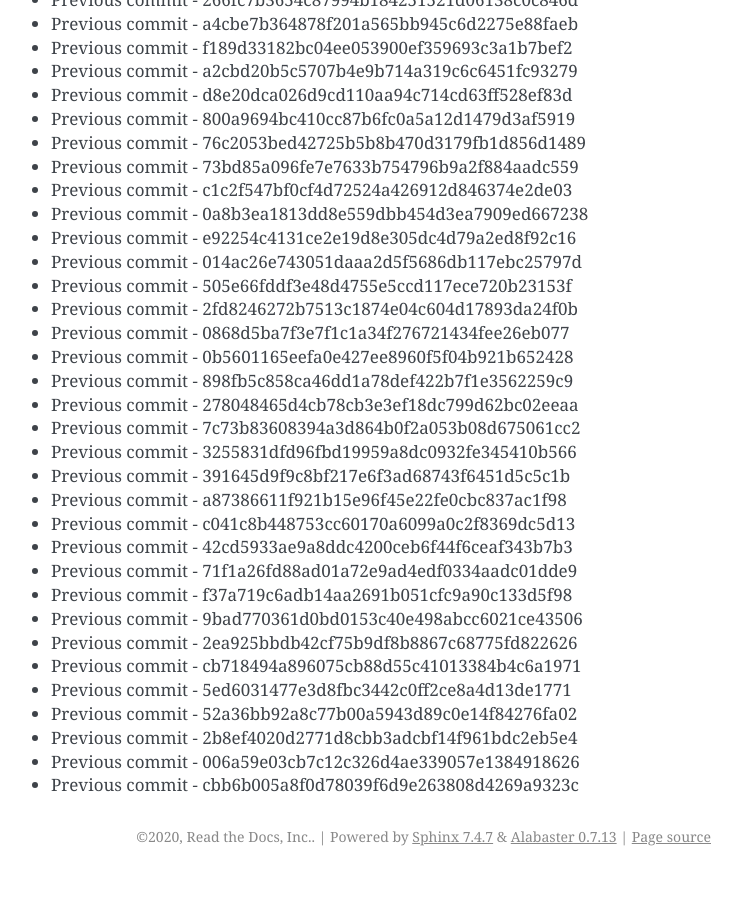
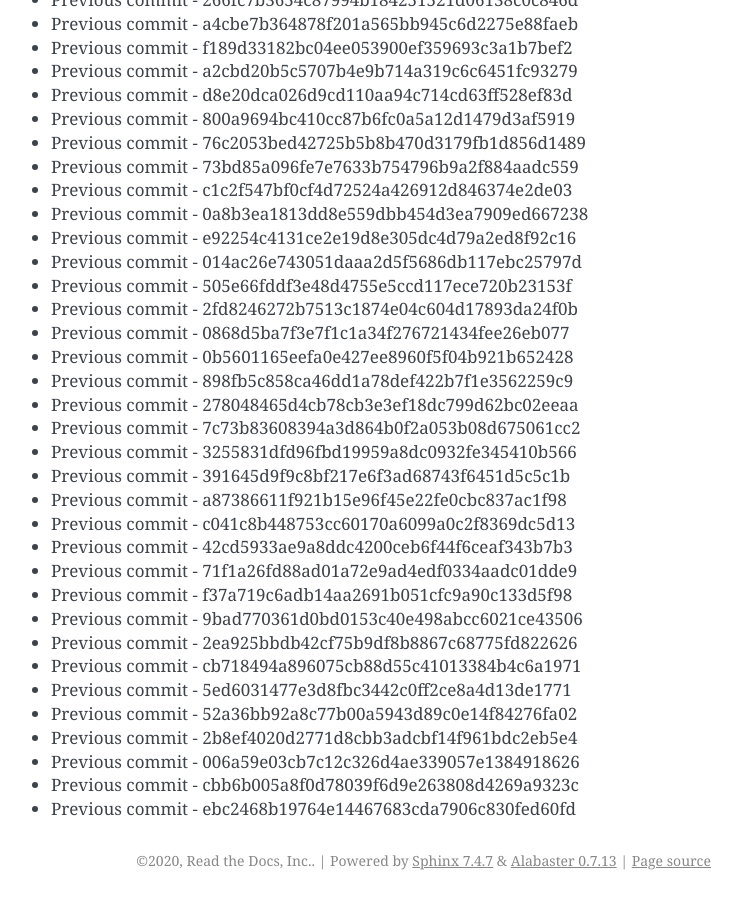
Before and after one commit to readthedocs/rtd-git-stresstest, a Sphinx documentation site: the page built from docs/updates.rst, in a window 1280 px wide and 900 px high, scrolled down 67144 px. Shown: the whole window, without its empty margins (399-1141 px from the left). Built offline with Sphinx 7.4.7, drawn with Linux system fonts in a browser that asks for light colours; before the commit the page ends 68020 px from its top, so only the background shows below that.

Commit message:
Generating commit from previous: ebc2468b19764e14467683cda7906c830fed60fd

```diff
--- a/docs/updates.rst
+++ b/docs/updates.rst
@@ -2853,3 +2853,4 @@ It can be tested for any performance characteristics.
 * Previous commit - 2b8ef4020d2771d8cbb3adcbf14f961bdc2eb5e4
 * Previous commit - 006a59e03cb7c12c326d4ae339057e1384918626
 * Previous commit - cbb6b005a8f0d78039f6d9e263808d4269a9323c
+* Previous commit - ebc2468b19764e14467683cda7906c830fed60fd
```
